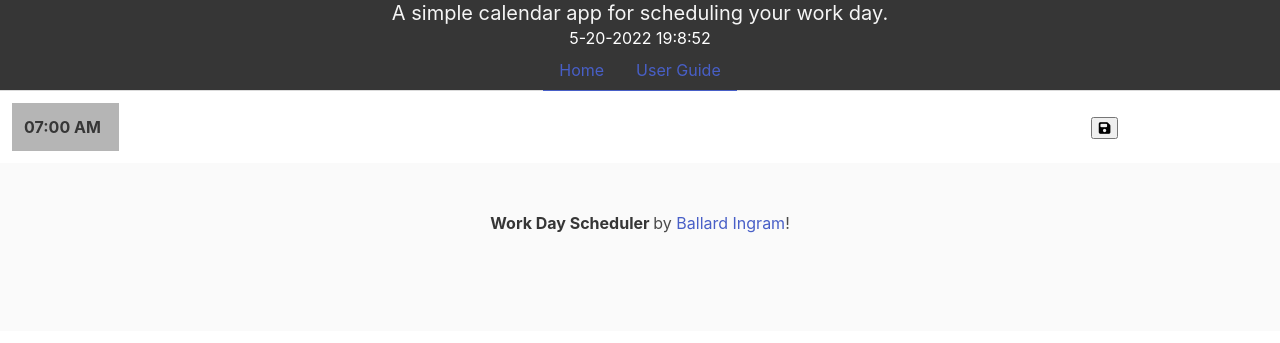
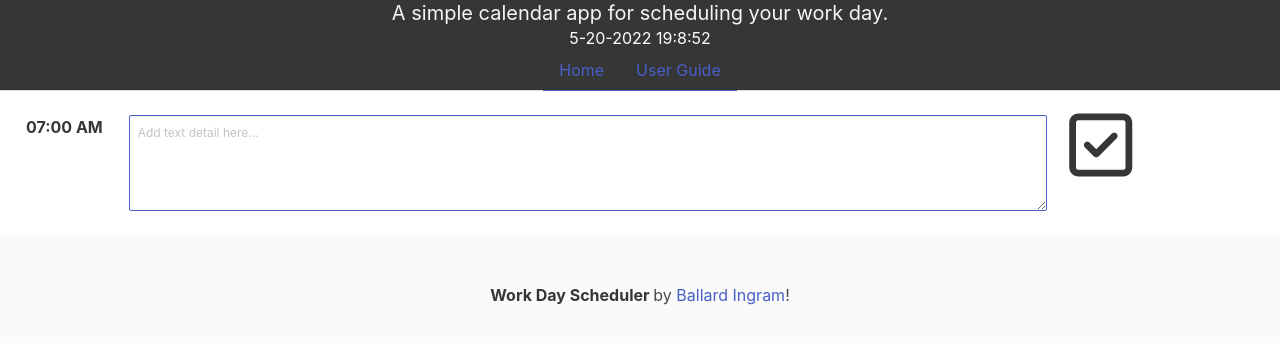
Before and after one commit to ballardingram/challenge5-calendar, a website: page index.html in a window 1280 px wide. Shown: the part 39-382 px from the top of the page. Drawn offline with nearby package versions, Linux system fonts and the light colour scheme; a web font is replaced by a local one.

Commit message:
body - updated task structure and icons

```diff
--- a/assets/js/script.js
+++ b/assets/js/script.js
@@ -1,14 +1,20 @@
 // FUNCTION > SETS CURRENT DATE
 // DOCUMENTATION > NOW DAYJS (https://day.js.org/docs/en/parse/now)
-//const now = new Date ();
-//const Date = today.getFullYear()+'-'+(today.getMonth()+1)+'-'+today.getDate();
-//document.getElementById("todaysDate").innerHTML = date;
+// DOCUMENATION > CURRENT TIME (https://phoenixnap.com/kb/how-to-get-the-current-date-and-time-javascript)
+// NOTE > THIS CODE WAS PUSHED TO GITHUB AS A PART OF THE HTML FOR TESTING, THEN MOVED TO SCRIPT.JS
+const today = new Date();
+            const date = (today.getMonth()+1)+'-'+today.getDate()+'-'+today.getFullYear();
+            const time = today.getHours() + ":" + today.getMinutes() + ":" + today.getSeconds();
+
+            const dateTime = date + ' ' + time;
+            document.getElementById("CurrentDate").innerHTML = dateTime;
 
 // FUNCTION > TIME OF DAY STYLE INDICATOR - CHANGES TASK APPEARANCE TO REFLECT OVERDUE (PAST), CURRENT (PRESENT), AND UPCOMING(FUTURE)
 const hourIndicator = function() {
-    const currentTime = moment().hour()
+    const today = new Date();
+    const currentTime = today.getHours();
     for ( const i = 7; i < 19; i++) {
-        const taskCard = $("#task-" +i)
+        const taskCard = $("#time-" +i)
         if(currentTime > i) {
             $(taskCard).addClass("past");
         } else if (currentTime === i) {
--- a/index.html
+++ b/index.html
@@ -33,14 +33,6 @@
     <section class = "clock has-background-dark has-text-white has-text-centered">
         <p id = "CurrentDate"></p>
         <p id = "CurrentTime"></p>
-        <script>
-            const today = new Date();
-            const date = (today.getMonth()+1)+'-'+today.getDate()+'-'+today.getFullYear();
-            const time = today.getHours() + ":" + today.getMinutes() + ":" + today.getSeconds();
-
-            const dateTime = date + ' ' + time;
-            document.getElementById("CurrentDate").innerHTML = dateTime;
-        </script>
     </section>
 
     <section class = "navtabs has-background-dark">
@@ -57,20 +49,18 @@
     </section>
 
     <!-- CALENDAR CONTAINER -->
-    <div class = "columns is-multiline pt-5 pl-5">
-            <div class = "column is-1 has-background-grey-light has-text-vcentered">
-                <strong>07:00 AM</strong>
-            </div>
-            <div class = "column is-9 taskCard">
-                    <p id = "task-1"></p>
-                </textarea>
-            </div>
-            <div class = "column is-2">
-                <button class = "saveButton">
-                    <i class="fa-solid fa-floppy-disk"></i>
+      <div class = "columns is-multiline pt-5 pl-5 pr-5" id="7">
+        <span class = "column is-1 has-background-white has-text-centered has-text-vcentered"><strong>07:00 AM</strong></span>
+        <span class = "column is-9"> <textarea class = "textarea is-small is-link" placeholder = "Add text detail here..."></textarea></span>
+        <span class = "column is-2 has-background-white">
+            <p class = "buttons">
+                <button class = "button is-large">
+                    <span class = "icon is-medium">
+                        <i class="fa-regular fa-square-check fa-3x"></i>
+                    </span>
                 </button>
-            </div>
-        </div>
+            </p>
+        </span>
     </div>
 
     <!-- REQUIRED JAVASCRIPT CODE -->
```
